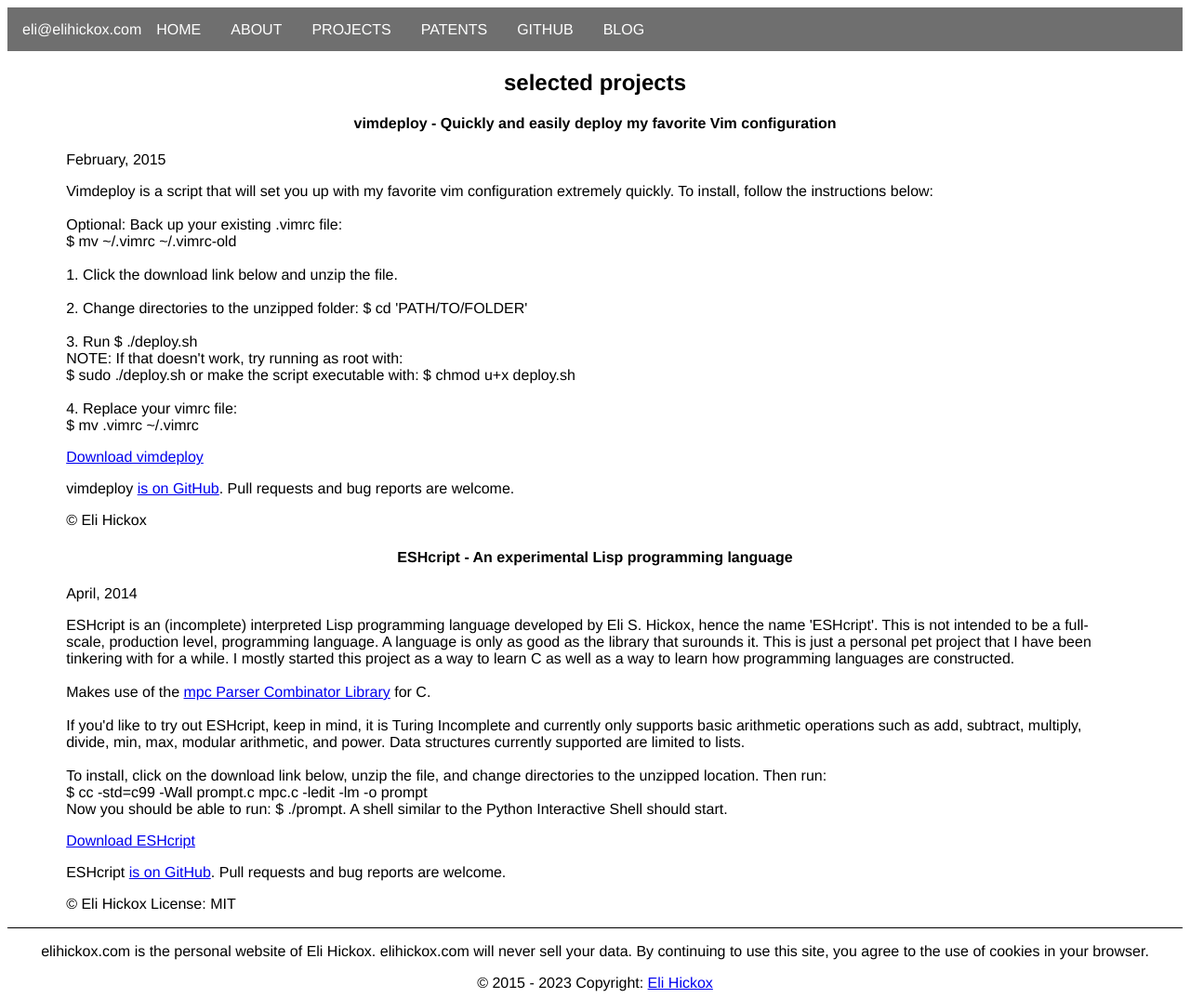
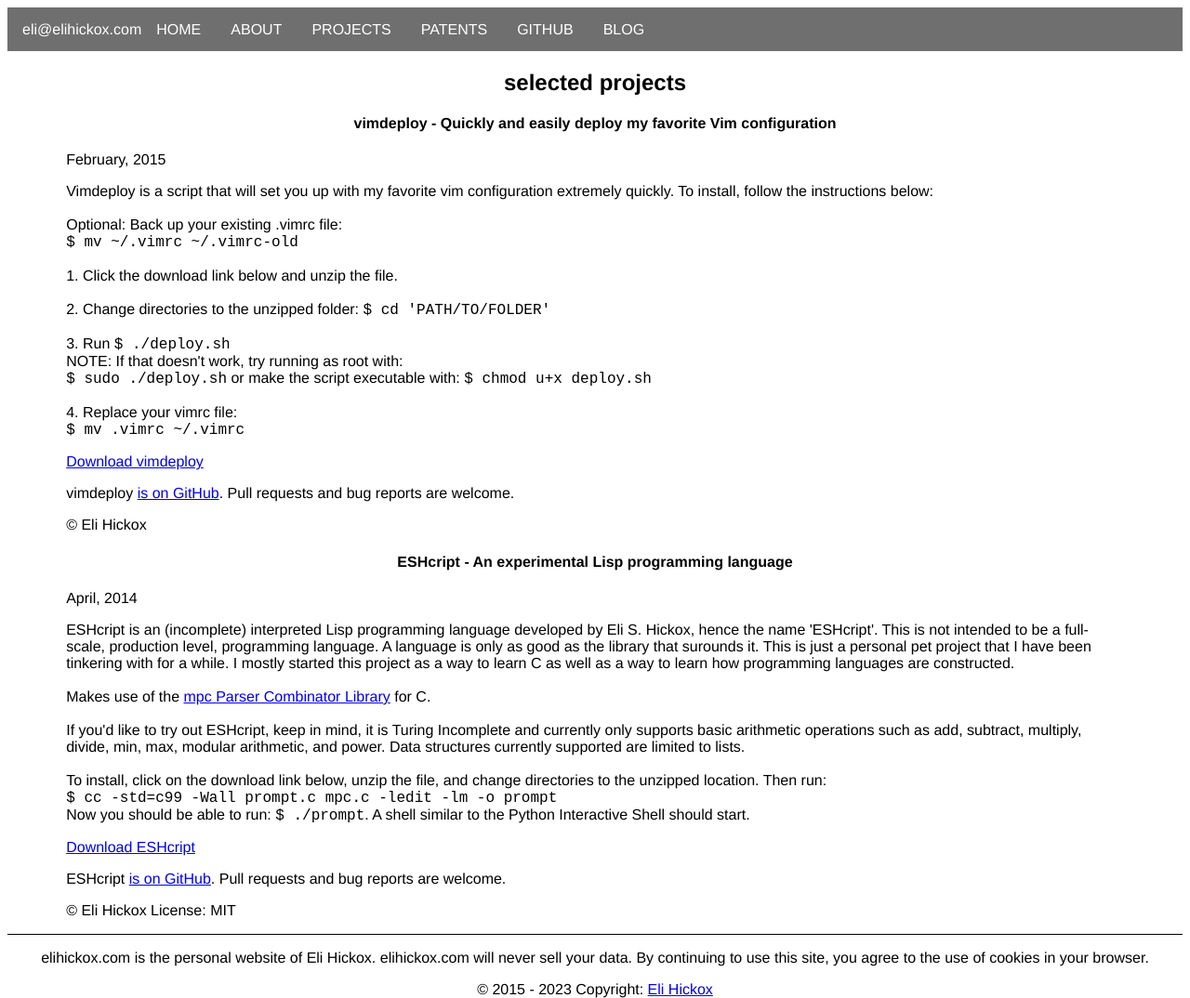
Before and after one commit to ehickox/hickoxyz, a Flask app: page /patents in a window 1280 px wide. Shown: the whole page at 93% size. Run offline with Flask 2, Linux system fonts and the light colour scheme; some libraries are stand-ins or nearby versions.

Commit message:
fix(visual): minor visual fixes

```diff
--- a/app/static/css/main_v2.css
+++ b/app/static/css/main_v2.css
@@ -10,6 +10,11 @@
 .margined {
     margin-right: 5%;
     margin-left: 5%;
+}
+
+samp {
+  font-family:'Courier New', Courier, monospace;
+  font-style: normal;
 }
 
 .resizable {
--- a/app/views.py
+++ b/app/views.py
@@ -32,4 +32,4 @@
 
 @app.route("/blog")
 def blog():
-    return redirect("https://www.ehlabs.net/v2/blog/u/eli", code=302)
+    return redirect("https://www.ehlabs.net/blog/u/eli", code=302)
```
